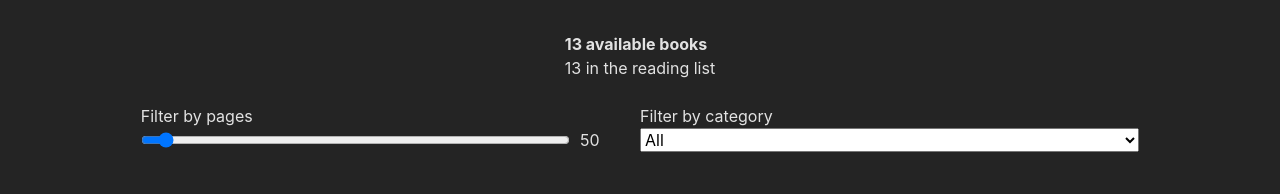
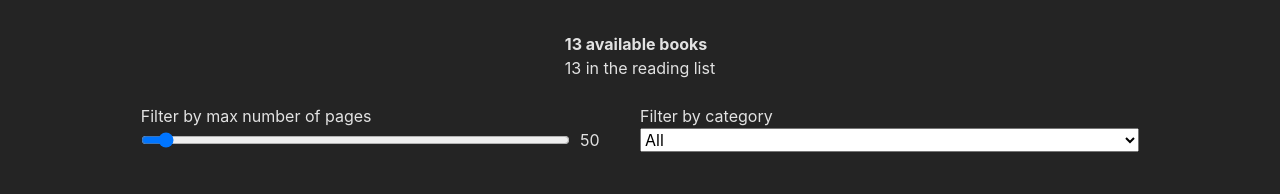
Before and after one commit to MrLapa/reading-list-technical-test, a React (Vite) app: page / in a window 1280 px wide. Shown: the top 194 px of the page. Built offline with nearby package versions, Linux system fonts and the light colour scheme.

Commit message:
Change range filter label

```diff
--- a/src/components/Filters/Filters.jsx
+++ b/src/components/Filters/Filters.jsx
@@ -29,7 +29,7 @@ const Filters = () => {
         minPages={1}
         maxPages={1200}
         currentValue={50}
-        label={"Filter by pages"}
+        label={"Filter by max number of pages"}
         onChange={onChangeRangeHandler}
       />
       <Categories
```
